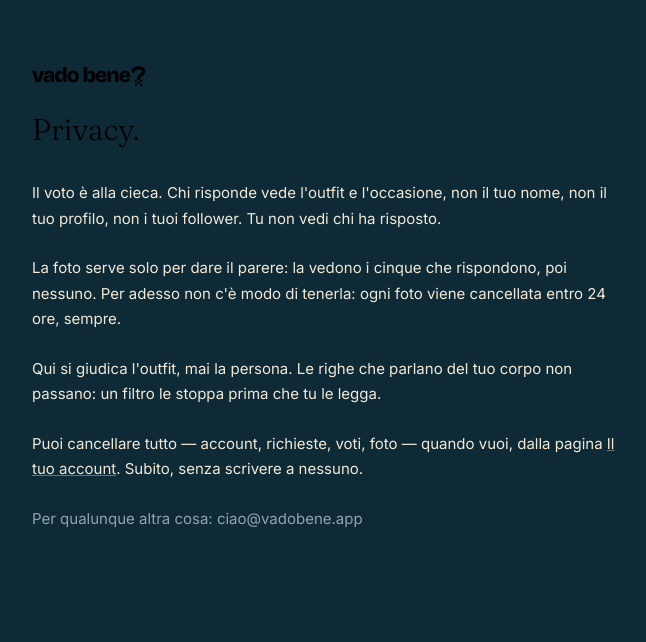
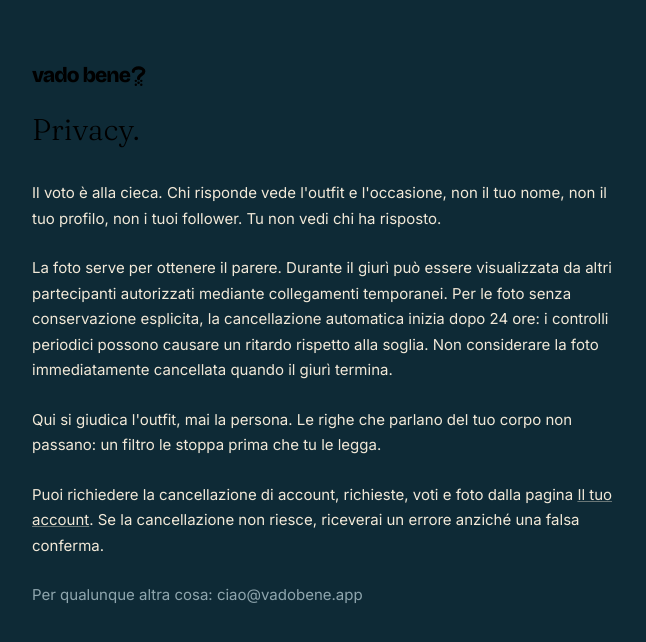
Before and after one commit to orsinienrico/vadobene, a Next.js app: page /privacy in a window 1280 px wide. Shown: the top 642 px of the page, without its empty margins (312-958 px from the left). Built offline with nearby package versions, Linux system fonts and the light colour scheme.

Commit message:
chore(security): harden response headers, correct privacy claims and record EON deployment policy

```diff
--- a/next.config.ts
+++ b/next.config.ts
@@ -2,6 +2,24 @@ import type { NextConfig } from "next";
 
 const nextConfig: NextConfig = {
   reactStrictMode: true,
+  async headers() {
+    return [
+      {
+        source: "/:path*",
+        headers: [
+          { key: "X-Content-Type-Options", value: "nosniff" },
+          { key: "X-Frame-Options", value: "DENY" },
+          { key: "Referrer-Policy", value: "no-referrer" },
+          { key: "Permissions-Policy", value: "camera=(self), microphone=(), geolocation=()" },
+          { key: "Content-Security-Policy", value: "frame-ancestors 'none'; object-src 'none'; base-uri 'self'" },
+        ],
+      },
+      {
+        source: "/api/:path*",
+        headers: [{ key: "Cache-Control", value: "no-store" }],
+      },
+    ];
+  },
   // Ignorato da Vercel (che usa il proprio builder), richiesto per l'immagine
   // runtime Docker: produce .next/standalone con server.js minimale.
   output: "standalone",
--- a/src/app/privacy/page.tsx
+++ b/src/app/privacy/page.tsx
@@ -20,19 +20,22 @@ export default function PrivacyPage() {
           nome, non il tuo profilo, non i tuoi follower. Tu non vedi chi ha risposto.
         </p>
         <p>
-          La foto serve solo per dare il parere: la vedono i cinque che rispondono, poi nessuno.
-          Per adesso non c&apos;è modo di tenerla: ogni foto viene cancellata entro 24 ore, sempre.
+          La foto serve per ottenere il parere. Durante il giurì può essere visualizzata
+          da altri partecipanti autorizzati mediante collegamenti temporanei.
+          Per le foto senza conservazione esplicita, la cancellazione automatica inizia
+          dopo 24 ore: i controlli periodici possono causare un ritardo rispetto alla soglia.
+          Non considerare la foto immediatamente cancellata quando il giurì termina.
         </p>
         <p>
           Qui si giudica l&apos;outfit, mai la persona. Le righe che parlano del tuo corpo non
           passano: un filtro le stoppa prima che tu le legga.
         </p>
         <p>
-          Puoi cancellare tutto — account, richieste, voti, foto — quando vuoi, dalla pagina{" "}
+          Puoi richiedere la cancellazione di account, richieste, voti e foto dalla pagina{" "}
           <a href="/me" className="underline decoration-gold/40 hover:decoration-gold">
             Il tuo account
           </a>
-          . Subito, senza scrivere a nessuno.
+          . Se la cancellazione non riesce, riceverai un errore anziché una falsa conferma.
         </p>
         <p className="text-muted">
           Per qualunque altra cosa: ciao@vadobene.app
```
Also changed, not shown: 2 other files (tests, documents, lock files or other folders).
